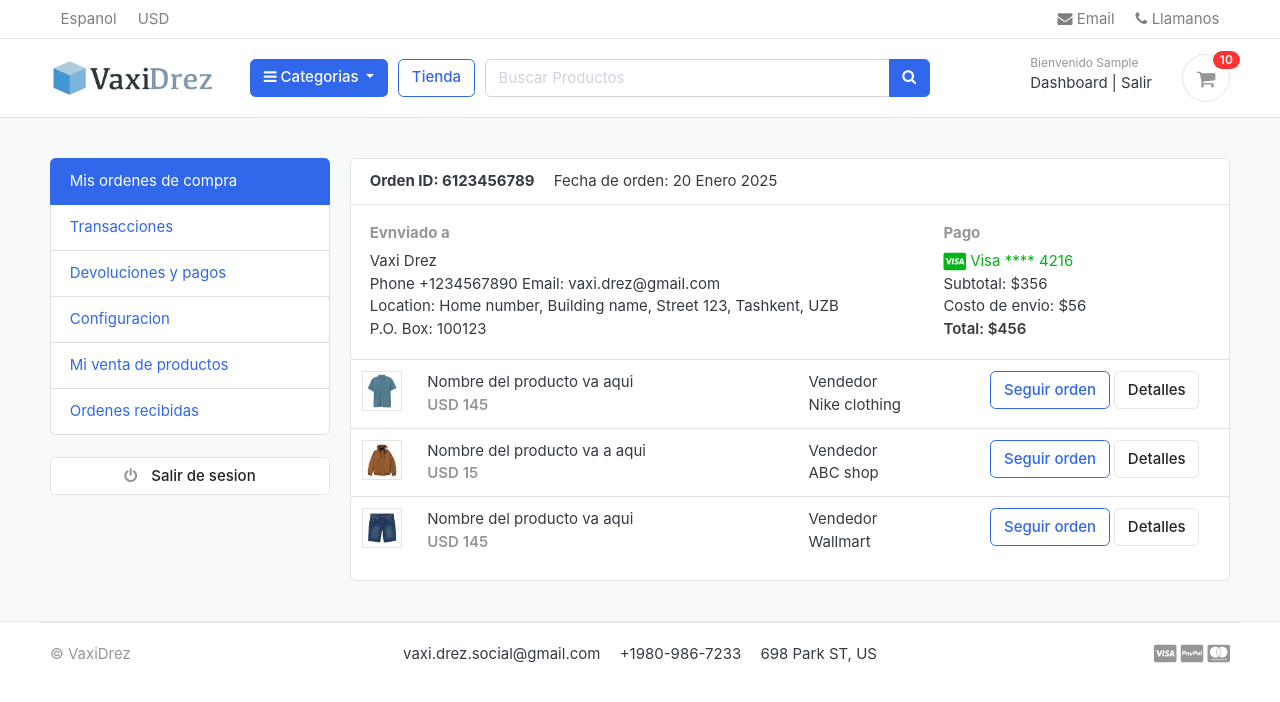
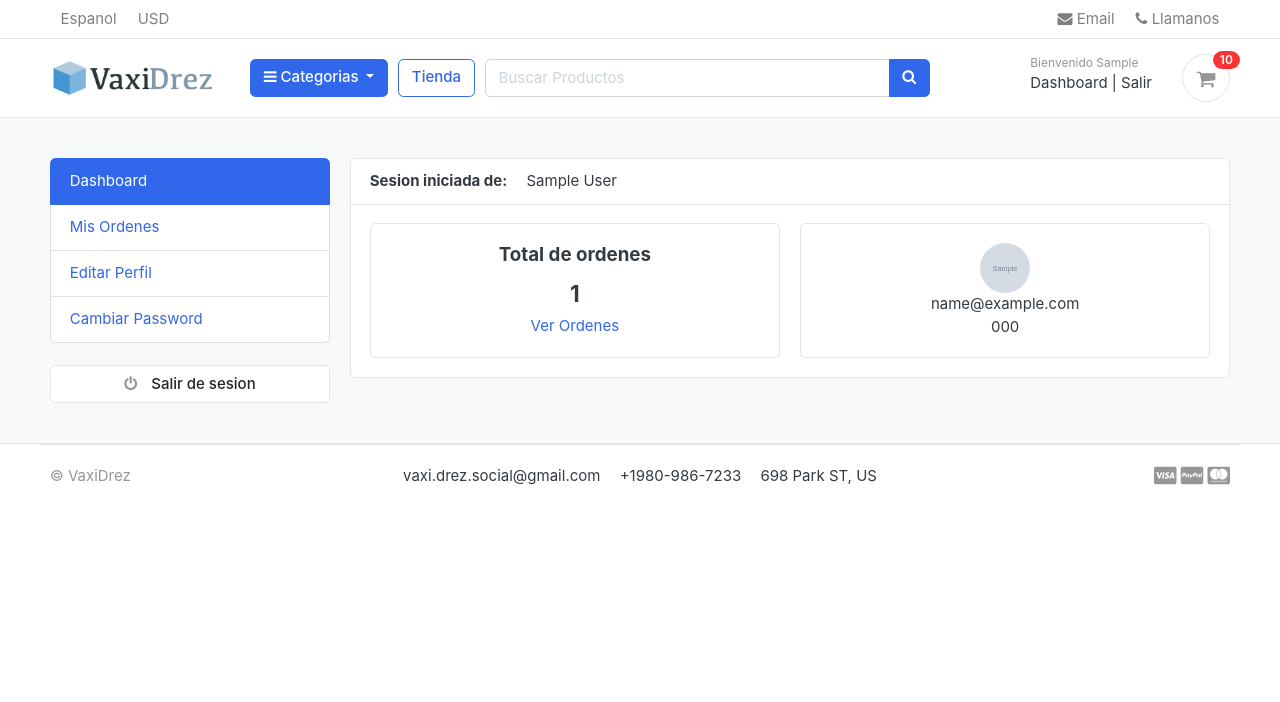
Before and after one commit to RodrooMtz/ecommerce-django, a Django app: page /accounts/ in a window 1280 px wide. Shown: the top 702 px of the page. Run offline with Django 4.2, Linux system fonts and the light colour scheme; a user stored in the database is signed in; tables that the repository leaves empty hold one stand-in row (values such as "Sample post"); grey boxes marked "Sample" are stand-in pictures; some libraries are stand-ins or nearby versions; some web fonts are replaced.

Commit message:
version2

```diff
--- a/accounts/models.py
+++ b/accounts/models.py
@@ -70,3 +70,19 @@ class Account(AbstractBaseUser):
 
     def has_module_perms(self, perm, obj=None):
         return True
+
+
+class UserProfile(models.Model):
+    user = models.OneToOneField(Account, on_delete=models.CASCADE)
+    address_line_1 = models.CharField(blank=True, max_length=100)
+    address_line_2 = models.CharField(blank=True, max_length=100)
+    profile_picture = models.ImageField(blank=True, upload_to='userprofile')
+    city = models.CharField(blank=True, max_length=20)
+    state = models.CharField(blank=True, max_length=20)
+    country = models.CharField(blank=True, max_length=20)
+
+    def __str__(self):
+        return self.user.first_name
+
+    def full_address(self):
+        return f'{self.address_line_1} {self.address_line_2}'
--- a/accounts/urls.py
+++ b/accounts/urls.py
@@ -11,5 +11,7 @@ urlpatterns = [
     path('forgotPassword/', views.forgotPassword, name='forgotPassword'),
     path('resetpassword_validate/<uidb64>/<token>/', views.resetpassword_validate, name='resetpassword_validate'),
     path('resetPassword/', views.resetPassword, name='resetPassword'),
-
+    path('my_orders/', views.my_orders, name='my_orders'),
+    path('edit_profile/', views.edit_profile, name='edit_profile'),
+    path('change_password/', views.change_password, name='change_password'),
 ]
--- a/accounts/views.py
+++ b/accounts/views.py
@@ -1,6 +1,8 @@
-from django.shortcuts import render, redirect
-from .forms import RegistrationForm
-from .models import Account
+from django.shortcuts import render, redirect, get_object_or_404
+
+from orders.models import Order
+from .forms import RegistrationForm, UserForm, UserProfileForm
+from .models import Account, UserProfile
 from django.contrib import messages, auth
 from django.contrib.auth.decorators import login_required
 from django.contrib.sites.shortcuts import get_current_site
@@ -27,6 +29,10 @@ def register(request):
                                            password=password)
         user.phone_number = phone_number
         user.save()
+
+        profile = UserProfile()
+        profile.user_id = user.id
+        profile.profile_picture = 'default/default-user.png'
 
         current_site = get_current_site(request)
         mail_subject = 'Por favor activa tu cuenta'
@@ -136,7 +142,17 @@ def activate(request, uidb64, token):
 
 @login_required(login_url='login')
 def dashboard(request):
-    return render(request, 'accounts/dashboard.html')
+    orders = Order.objects.order_by('-created_at').filter(user_id=request.user.id, is_ordered=True)
+    orders_count = orders.count()
+
+    userprofile = UserProfile.objects.get(user_id=request.user.id)
+
+    context = {
+        'order_count': orders_count,
+        'userprofile': userprofile,
+    }
+
+    return render(request, 'accounts/dashboard.html', context)
 
 
 def forgotPassword(request):
@@ -197,3 +213,60 @@ def resetPassword(request):
             return redirect('resetPassword')
     else:
         return render(request, 'accounts/resetPassword.html')
+
+
+def my_orders(request):
+    orders = Order.objects.filter(user=request.user, is_ordered=True).order_by('-created_at')
+    context = {
+        'orders': orders,
+    }
+    return render(request, 'accounts/my_orders.html', context)
+
+
+def edit_profile(request):
+    userprofile = get_object_or_404(UserProfile, user=request.user)
+    if request.method == 'POST':
+        user_form = UserForm(request.POST, instance=request.user)
+        profile_form = UserProfileForm(request.POST, request.FILES, instance=userprofile)
+        if user_form.is_valid() and profile_form.is_valid():
+            user_form.save()
+            profile_form.save()
+            messages.success(request, 'Su informacion fue guardada con exito')
+            return redirect('edit_profile')
+    else:
+        user_form = UserForm(instance=request.user)
+        profile_form = UserProfileForm(instance=userprofile)
+
+    context = {
+        'user_form': user_form,
+        'profile_form': profile_form,
+        'userprofile': userprofile,
+    }
+
+    return render(request, 'accounts/edit_profile.html', context)
+
+
+@login_required(login_url='login')
+def change_password(request):
+    if request.method == 'POST':
+        current_password = request.POST['current_password']
+        new_password = request.POST['new_password']
+        confirm_password = request.POST['confirm_password']
+
+        user = Account.objects.get(username__exact=request.user.username)
+
+        if new_password == confirm_password:
+            success = user.check_password(current_password)
+            if success:
+                user.set_password(new_password)
+                user.save()
+
+                messages.success(request, 'El password se actualizo exitosamente')
+                return redirect('change_password')
+            else:
+                messages.error(request, 'Por favor ingrese un password valido')
+                return redirect('change_password')
+        else:
+            messages.error(request, 'El password no coincide con la confirmacion del password')
+            return redirect('change_password')
+    return render(request, 'accounts/change_password.html')
--- a/templates/accounts/dashboard.html
+++ b/templates/accounts/dashboard.html
@@ -7,86 +7,40 @@
     {% include 'includes/alerts.html' %}
     <div class="container">
         <div class="row">
-            <aside class="col-md-3">
-                <!--   SIDEBAR   -->
-                <ul class="list-group">
-                    <a class="list-group-item active" href="#"> Mis ordenes de compra </a>
-                    <a class="list-group-item" href="#"> Transacciones </a>
-                    <a class="list-group-item" href="#"> Devoluciones y pagos </a>
-                    <a class="list-group-item" href="#">Configuracion </a>
-                    <a class="list-group-item" href="#"> Mi venta de productos </a>
-                    <a class="list-group-item" href="#"> Ordenes recibidas </a>
-                </ul>
-                <br>
-                <a class="btn btn-light btn-block" href="{% url 'logout' %}"> <i class="fa fa-power-off"></i> <span class="text">Salir de sesion</span> </a>
-                <!--   SIDEBAR .//END   -->
-            </aside>
+
+            {% include 'includes/dashboard_sidebar.html' %}
+
             <main class="col-md-9">
                 <article class="card">
                     <header class="card-header">
-                        <strong class="d-inline-block mr-3">Orden ID: 6123456789</strong>
-                        <span>Fecha de orden: 20 Enero 2025</span>
+                        <strong class="d-inline-block mr-3">Sesion iniciada de: </strong>
+                        <span>{{ user.full_name }}</span>
                     </header>
                     <div class="card-body">
                         <div class="row">
-                            <div class="col-md-8">
-                                <h6 class="text-muted">Evnviado a</h6>
-                                <p>Vaxi Drez <br>
-                                Phone +1234567890 Email: vaxi.drez@gmail.com <br>
-                                Location: Home number, Building name, Street 123,  Tashkent, UZB <br>
-                                P.O. Box: 100123
-                                 </p>
+
+                            <div class="col-md-6">
+                                <div class="card" style="text-align: center;">
+                                    <div class="card-body">
+                                        <h5 class="card-title">Total de ordenes</h5>
+                                        <h4>{{ order_count }}</h4>
+                                        <a href="">Ver Ordenes</a>
+                                    </div>
+                                </div>
                             </div>
-                            <div class="col-md-4">
-                                <h6 class="text-muted">Pago</h6>
-                                <span class="text-success">
-                                    <i class="fab fa-lg fa-cc-visa"></i>
-                                    Visa  **** 4216
-                                </span>
-                                <p>Subtotal: $356 <br>
-                                 Costo de envio:  $56 <br>
-                                 <span class="b">Total:  $456 </span>
-                                </p>
+
+                            <div class="col-md-6">
+                                <div class="card" style="text-align: center;">
+                                    <div class="card-body">
+                                        <img src="{{ userprofile.profile_picture.url }}" alt="Imagen de perfil" width="50" height="50" style="border-radius: 50%">
+                                        <p class="mb-0">{{ user.email }}</p>
+                                        <p>{{ user.phone_number }}</p>
+                                    </div>
+                                </div>
                             </div>
+
                         </div> <!-- row.// -->
                     </div> <!-- card-body .// -->
-                    <div class="table-responsive">
-                        <table class="table table-hover">
-                            <tr>
-                                <td width="65">
-                                    <img src="../images/items/1.jpg" class="img-xs border">
-                                </td>
-                                <td>
-                                    <p class="title mb-0">Nombre del producto va aqui </p>
-                                    <var class="price text-muted">USD 145</var>
-                                </td>
-                                <td> Vendedor <br> Nike clothing </td>
-                                <td width="250"> <a href="#" class="btn btn-outline-primary">Seguir orden</a> <a href="#" class="btn btn-light"> Detalles </a> </td>
-                            </tr>
-                            <tr>
-                                <td>
-                                    <img src="../images/items/2.jpg" class="img-xs border">
-                                </td>
-                                <td>
-                                    <p class="title mb-0">Nombre del producto va a aqui </p>
-                                    <var class="price text-muted">USD 15</var>
-                                </td>
-                                <td> Vendedor <br> ABC shop </td>
-                                <td> <a href="#" class="btn btn-outline-primary">Seguir orden</a> <a href="#" class="btn btn-light"> Detalles </a> </td>
-                            </tr>
-                            <tr>
-                                <td>
-                                    <img src="../images/items/3.jpg" class="img-xs border">
-                                </td>
-                                <td>
-                                    <p class="title mb-0">Nombre del producto va aqui</p>
-                                    <var class="price text-muted">USD 145</var>
-                                </td>
-                                <td> Vendedor <br> Wallmart </td>
-                                <td> <a href="#" class="btn btn-outline-primary">Seguir orden</a> <a href="#" class="btn btn-light"> Detalles </a> </td>
-                            </tr>
-                        </table>
-                    </div> <!-- table-responsive .end// -->
                 </article> <!-- order-group.// -->
             </main>
         </div> <!-- row.// -->
--- a/templates/includes/dashboard_sidebar.html
+++ b/templates/includes/dashboard_sidebar.html
@@ -1,10 +1,12 @@
-<!DOCTYPE html>
-<html lang="en">
-<head>
-    <meta charset="UTF-8">
-    <title>Title</title>
-</head>
-<body>
-
-</body>
-</html>
+<aside class="col-md-3">
+                <!--   SIDEBAR   -->
+    <ul class="list-group">
+        <a class="list-group-item {% if '/accounts/' == request.path %} active {% endif %}" href="{% url 'dashboard' %}"> Dashboard </a>
+        <a class="list-group-item {% if '/my_orders/' in request.path %} active {% endif %}" href="{% url 'my_orders' %}"> Mis Ordenes </a>
+        <a class="list-group-item {% if '/edit_profile/' in request.path %} active {% endif %}" href="{% url 'edit_profile' %}"> Editar Perfil </a>
+        <a class="list-group-item {% if '/change_password/' in request.path %} active {% endif %}" href="{% url 'change_password' %}">Cambiar Password </a>
+    </ul>
+    <br>
+    <a class="btn btn-light btn-block" href="{% url 'logout' %}"> <i class="fa fa-power-off"></i> <span class="text">Salir de sesion</span> </a>
+    <!--   SIDEBAR .//END   -->
+</aside>
```
Also changed, not shown: accounts/admin.py (+13 -2 lines), accounts/forms.py (+26 -1 lines), ecommerce/views.py (+6 -2 lines), templates/accounts/change_password.html (added, +48 -0 lines), templates/accounts/edit_profile.html (added, +82 -0 lines), templates/accounts/my_orders.html (added, +56 -0 lines), accounts/migrations/0002_userprofile.py (added).
